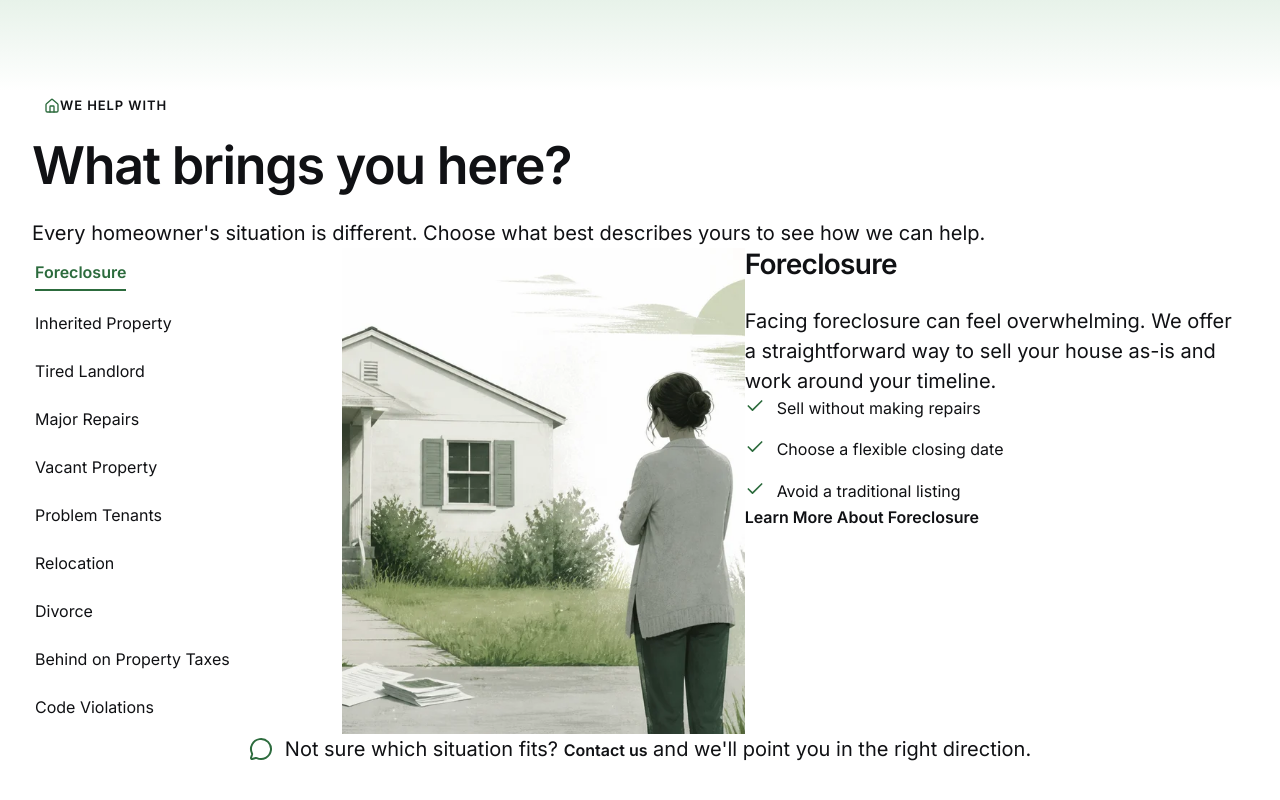
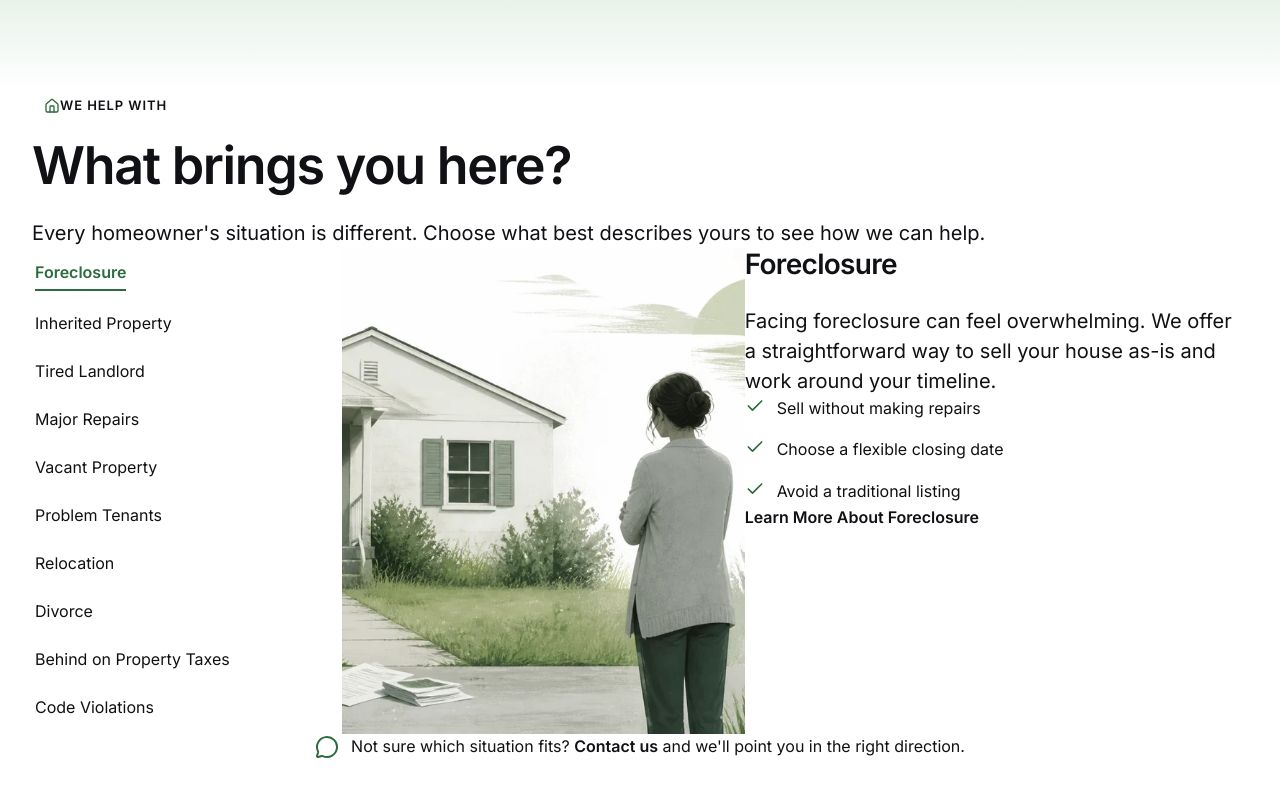
Before and after one commit to YHICAdmin/your-house-in-cash, a Next.js app: page / in a window 1280 px wide. Shown: the part 753-1553 px from the top of the page. Built offline with nearby package versions, Linux system fonts and the light colour scheme.

Commit message:
refine situations contact spacing

```diff
--- a/src/components/area/area-situations.module.css
+++ b/src/components/area/area-situations.module.css
@@ -141,7 +141,7 @@
   align-items: center;
   justify-content: center;
   gap: 12px;
-  margin-top: var(--spacing-l);
+  margin-top: var(--spacing-xl);
 }
 
 .contactIcon {
--- a/src/components/area/situation-explorer.tsx
+++ b/src/components/area/situation-explorer.tsx
@@ -235,7 +235,7 @@ export function SituationExplorer({
           focusable="false"
           size={24}
         />
-        <p className={`${styles.contactText} text-body-large`}>
+        <p className={`${styles.contactText} text-body`}>
           Not sure which situation fits? <TextLink href="/contact">Contact us</TextLink>{" "}
           and we&apos;ll point you in the right direction.
         </p>
```
Also changed, not shown: project-documentation/website-specification/area-page.md (+2 -2 lines).
